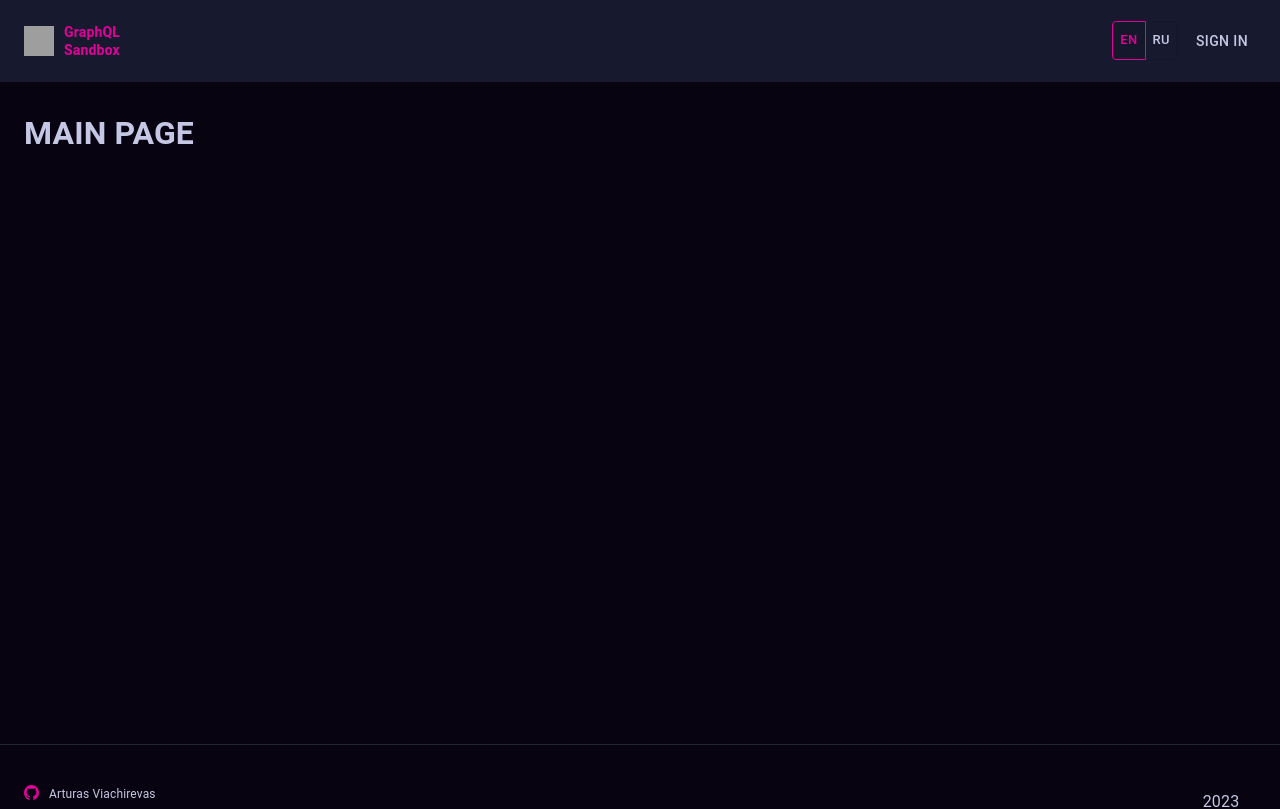
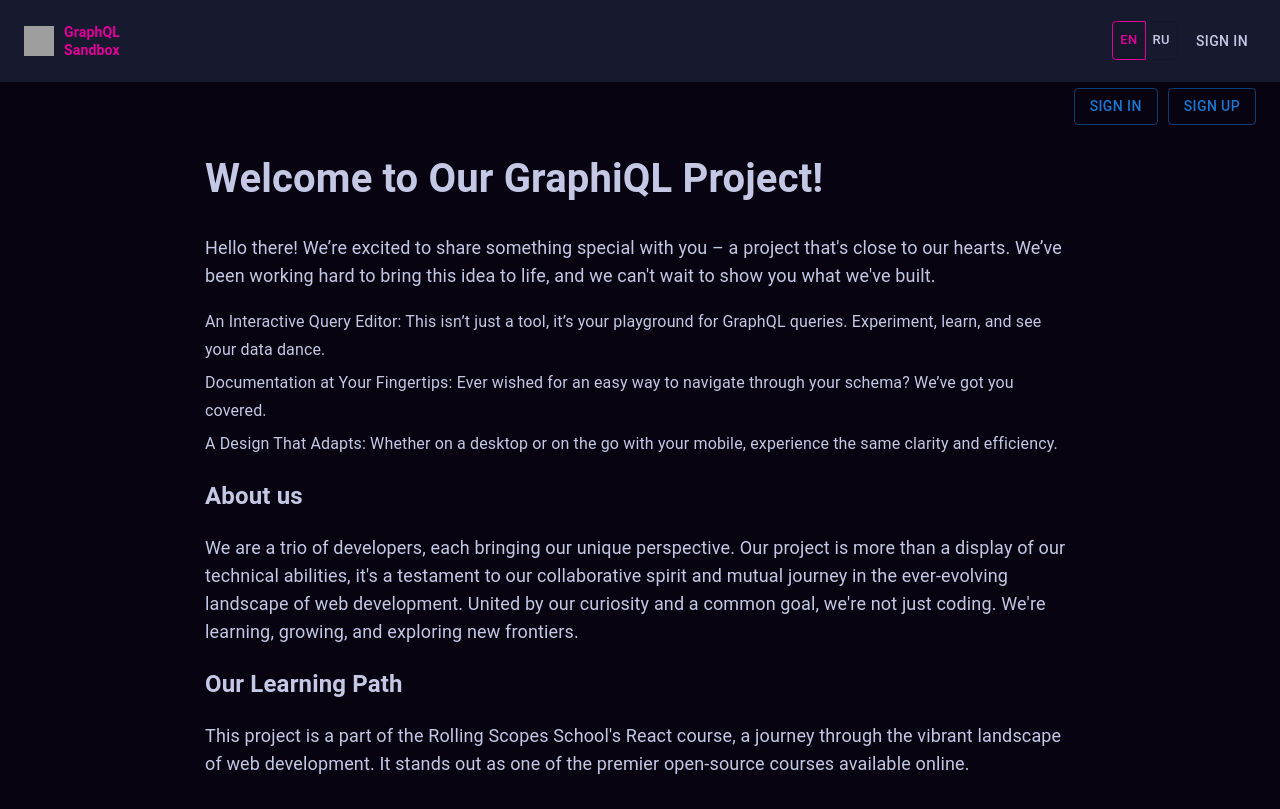
Before and after one commit to Howl404/graphiql-app, a React (Vite) app: page / in a window 1280 px wide. Shown: the top 809 px of the page. Built offline with nearby package versions, Linux system fonts and the light colour scheme; no server answers; grey boxes are pictures that could not be loaded.

Commit message:
feat: main page, useTranslation hook, locales jsons

```diff
--- /dev/null
+++ b/src/hooks/useTranslation.ts
@@ -0,0 +1,21 @@
+import { useContext } from 'react';
+import { LangContext } from 'src/context/LangContext.tsx';
+import EN from 'src/locales/en.json';
+import RU from 'src/locales/ru.json';
+
+type TranslationKeys = keyof typeof EN;
+
+const translations = {
+  EN,
+  RU,
+};
+
+export const useTranslation = () => {
+  const { lang } = useContext(LangContext);
+
+  const t = (key: TranslationKeys): string => {
+    return translations[lang][key];
+  };
+
+  return { t };
+};
--- /dev/null
+++ b/src/locales/en.json
@@ -0,0 +1,11 @@
+{
+  "MainPage.heading": "Welcome to Our GraphiQL Project!",
+  "MainPage.shortDescription": "Hello there! We’re excited to share something special with you – a project that's close to our hearts. We’ve been working hard to bring this idea to life, and we can't wait to show you what we've built.",
+  "MainPage.firstFeature": "An Interactive Query Editor: This isn’t just a tool, it’s your playground for GraphQL queries. Experiment, learn, and see your data dance.",
+  "MainPage.secondFeature": "Documentation at Your Fingertips: Ever wished for an easy way to navigate through your schema? We’ve got you covered.",
+  "MainPage.thirdFeature": "A Design That Adapts: Whether on a desktop or on the go with your mobile, experience the same clarity and efficiency.",
+  "MainPage.aboutUsHeading": "About us",
+  "MainPage.aboutUsText": "We are a trio of developers, each bringing our unique perspective. Our project is more than a display of our technical abilities, it's a testament to our collaborative spirit and mutual journey in the ever-evolving landscape of web development. United by our curiosity and a common goal, we're not just coding. We're learning, growing, and exploring new frontiers.",
+  "MainPage.aboutCourseHeading": "Our Learning Path",
+  "MainPage.aboutCourseText": "This project is a part of the Rolling Scopes School's React course, a journey through the vibrant landscape of web development. It stands out as one of the premier open-source courses available online."
+}
--- /dev/null
+++ b/src/locales/ru.json
@@ -0,0 +1,11 @@
+{
+  "MainPage.heading": "Добро пожаловать в наш проект GraphiQL!",
+  "MainPage.shortDescription": "Привет! Мы рады поделиться с вами чем-то особенным - проектом, который дорог нашему сердцу. Мы усердно работали, чтобы воплотить эту идею в жизнь, и не можем дождаться, чтобы показать вам, что у нас получилось.",
+  "MainPage.firstFeature": "Интерактивный редактор запросов: это не просто инструмент - это ваша площадка для работы с запросами GraphQL. Экспериментируйте, учитесь и наблюдайте, как оживают ваши данные.",
+  "MainPage.secondFeature": "Документация на расстоянии вытянутой руки: всегда мечтали о простом способе навигации по вашей схеме? Мы это предусмотрели.",
+  "MainPage.thirdFeature": "Дизайн, который адаптируется: будь то настольный компьютер или мобильный телефон, вы получите ту же четкость и эффективность.",
+  "MainPage.aboutUsHeading": "О нас",
+  "MainPage.aboutUsText": "Мы - тройка разработчиков, каждый из которых вносит свой уникальный вклад. Наш проект - это не только демонстрация наших технических способностей, это свидетельство нашего совместного духа и общего пути в постоянно развивающемся мире веб-разработки. Объединенные нашим любопытством и общей целью, мы не просто программируем - мы учимся, растем и исследуем новые границы.",
+  "MainPage.aboutCourseHeading": "Наш учебный путь",
+  "MainPage.aboutCourseText": "Этот проект является частью курса React в Rolling Scopes School, путешествием через яркий пейзаж веб-разработки. Он выделяется как один из лучших открытых курсов, доступных онлайн."
+}
--- /dev/null
+++ b/src/pages/MainPage/MainPage.module.scss
@@ -0,0 +1,27 @@
+.buttonsContainer {
+  display: flex;
+  justify-content: flex-end;
+  gap: 10px;
+}
+
+.textContainer {
+  margin: 0 auto;
+  max-width: 870px;
+
+  li {
+    margin: 5px 0;
+    line-height: 28px;
+  }
+
+  // TODO: font size and line height vars
+
+  p {
+    font-size: 18px;
+    line-height: 28px;
+  }
+
+  h1 {
+    font-size: 40px;
+    line-height: 56px;
+  }
+}
--- /dev/null
+++ b/src/pages/MainPage/index.tsx
@@ -0,0 +1,53 @@
+import Button from '@mui/material/Button';
+import { useAuthState } from 'react-firebase-hooks/auth';
+import { auth } from 'src/firebase.ts';
+
+import authMode from 'enums/authMode';
+import Paths from 'enums/paths';
+
+import { useTranslation } from 'hooks/useTranslation';
+
+import styles from './MainPage.module.scss';
+
+export default function MainPage() {
+  const [user] = useAuthState(auth);
+
+  const { t } = useTranslation();
+
+  return (
+    <div>
+      <div className={styles.buttonsContainer}>
+        {user ? (
+          <Button href={Paths.Editor} variant={'outlined'}>
+            Main Page
+          </Button>
+        ) : (
+          <>
+            <Button href={Paths.Auth} variant={'outlined'}>
+              {authMode.SignIn}
+            </Button>
+            <Button href={Paths.Auth} variant={'outlined'}>
+              {authMode.SignUp}
+            </Button>
+          </>
+        )}
+      </div>
+      <div className={styles.textContainer}>
+        <h1>{t('MainPage.heading')}</h1>
+        <p>{t('MainPage.shortDescription')}</p>
+
+        <ul>
+          <li>{t('MainPage.firstFeature')}</li>
+          <li>{t('MainPage.secondFeature')}</li>
+          <li>{t('MainPage.thirdFeature')}</li>
+        </ul>
+
+        <h2>{t('MainPage.aboutUsHeading')}</h2>
+        <p>{t('MainPage.aboutUsText')}</p>
+
+        <h2>{t('MainPage.aboutCourseHeading')}</h2>
+        <p>{t('MainPage.aboutCourseText')}</p>
+      </div>
+    </div>
+  );
+}
```
Also changed, not shown: src/router/Routes.tsx (+4 -3 lines).
